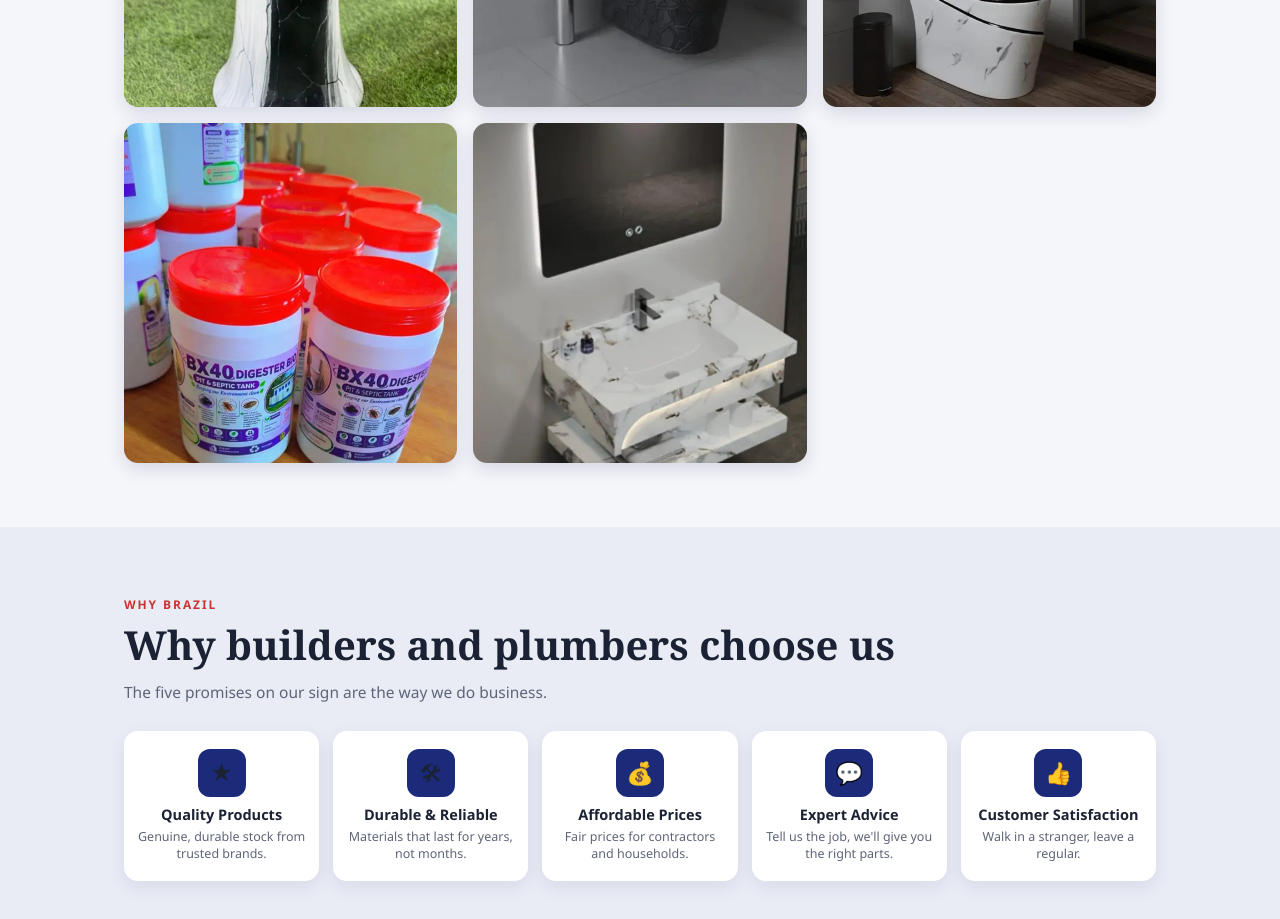
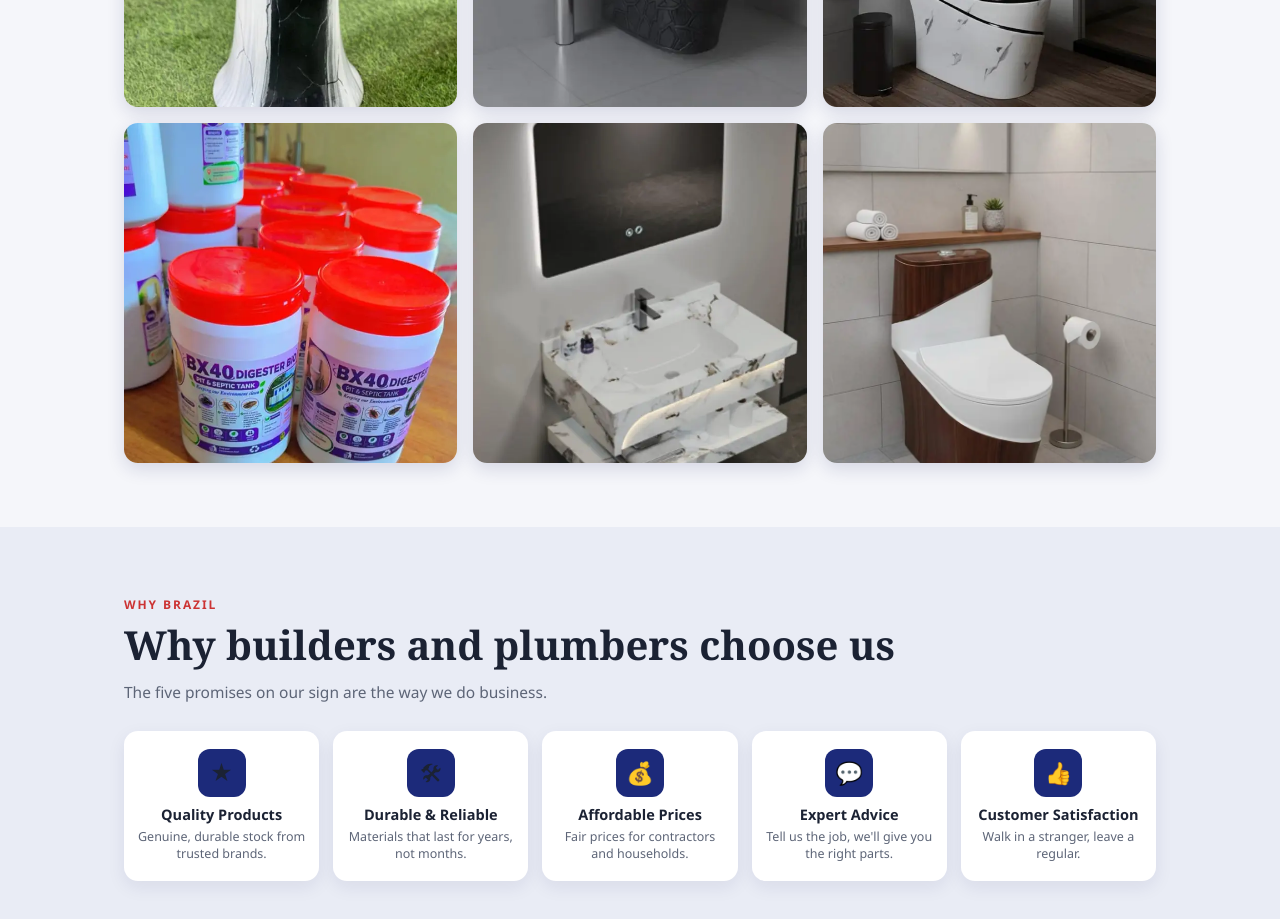
Before and after one commit to asiimwe3/brazil-plumbing-center, a plain HTML site: page index.html in a window 1280 px wide. Shown: the part 2420-3339 px from the top of the page. Drawn offline with Linux system fonts and the light colour scheme.

Commit message:
Gallery: add wood-finish toilet (catalogue label cropped out)

```diff
--- a/index.html
+++ b/index.html
@@ -235,6 +235,7 @@ footer.site a{color:var(--yellow)}
       <figure><img src="assets/gallery-9.webp" width="800" height="573" alt="White marble one-piece toilet with black seat at Brazil Plumbing Center" loading="lazy" decoding="async"></figure>
       <figure><img src="assets/gallery-10.webp" width="600" height="746" alt="BX40 Digester Bio pit and septic tank treatment at Brazil Plumbing Center" loading="lazy" decoding="async"></figure>
       <figure><img src="assets/gallery-11.webp" width="649" height="900" alt="Marble vanity wash basin with LED mirror at Brazil Plumbing Center" loading="lazy" decoding="async"></figure>
+      <figure><img src="assets/gallery-12.webp" width="700" height="760" alt="Wood-finish and white one-piece toilet at Brazil Plumbing Center" loading="lazy" decoding="async"></figure>
     </div>
   </div>
 </section>
```
Also changed, not shown: assets/gallery-12.webp (added).
